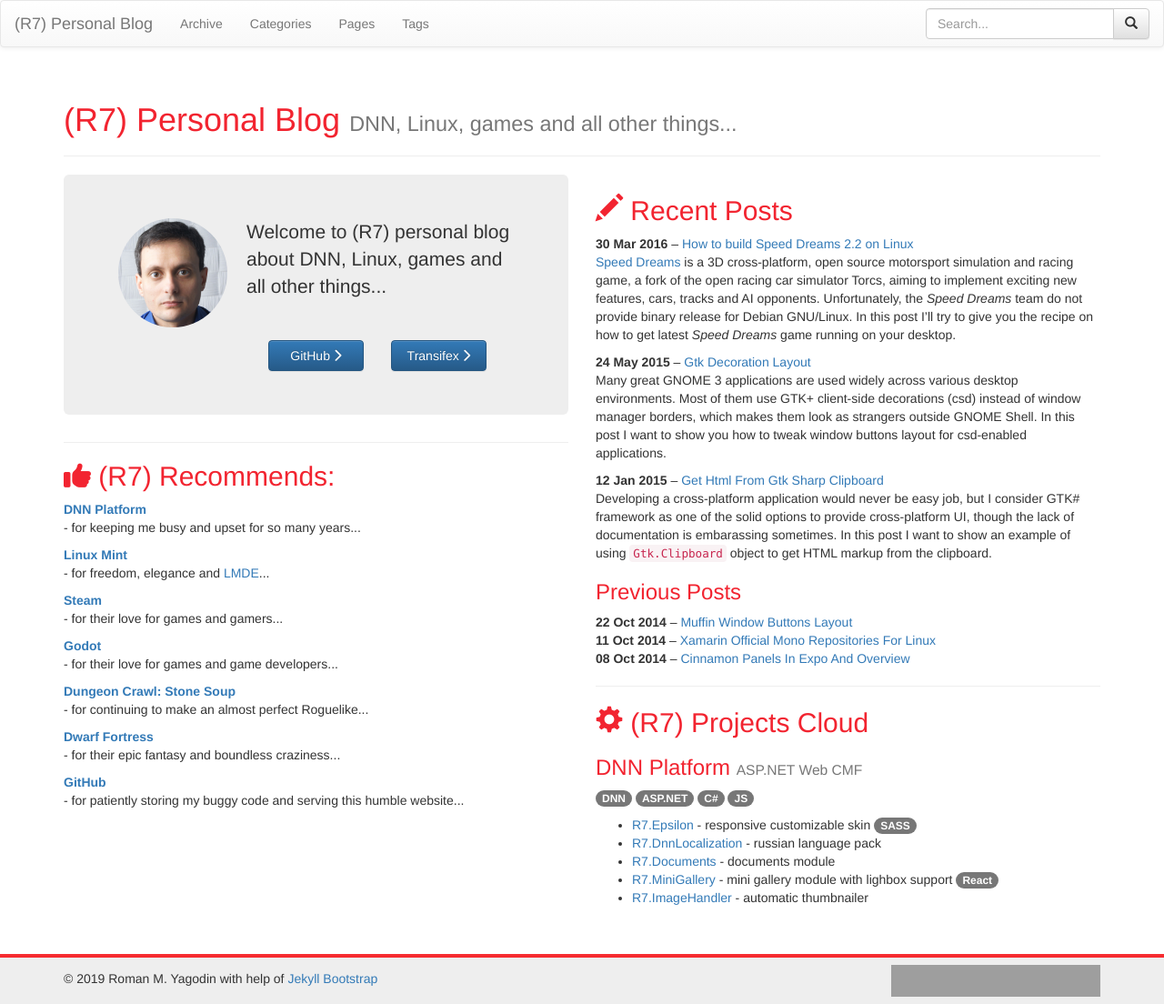
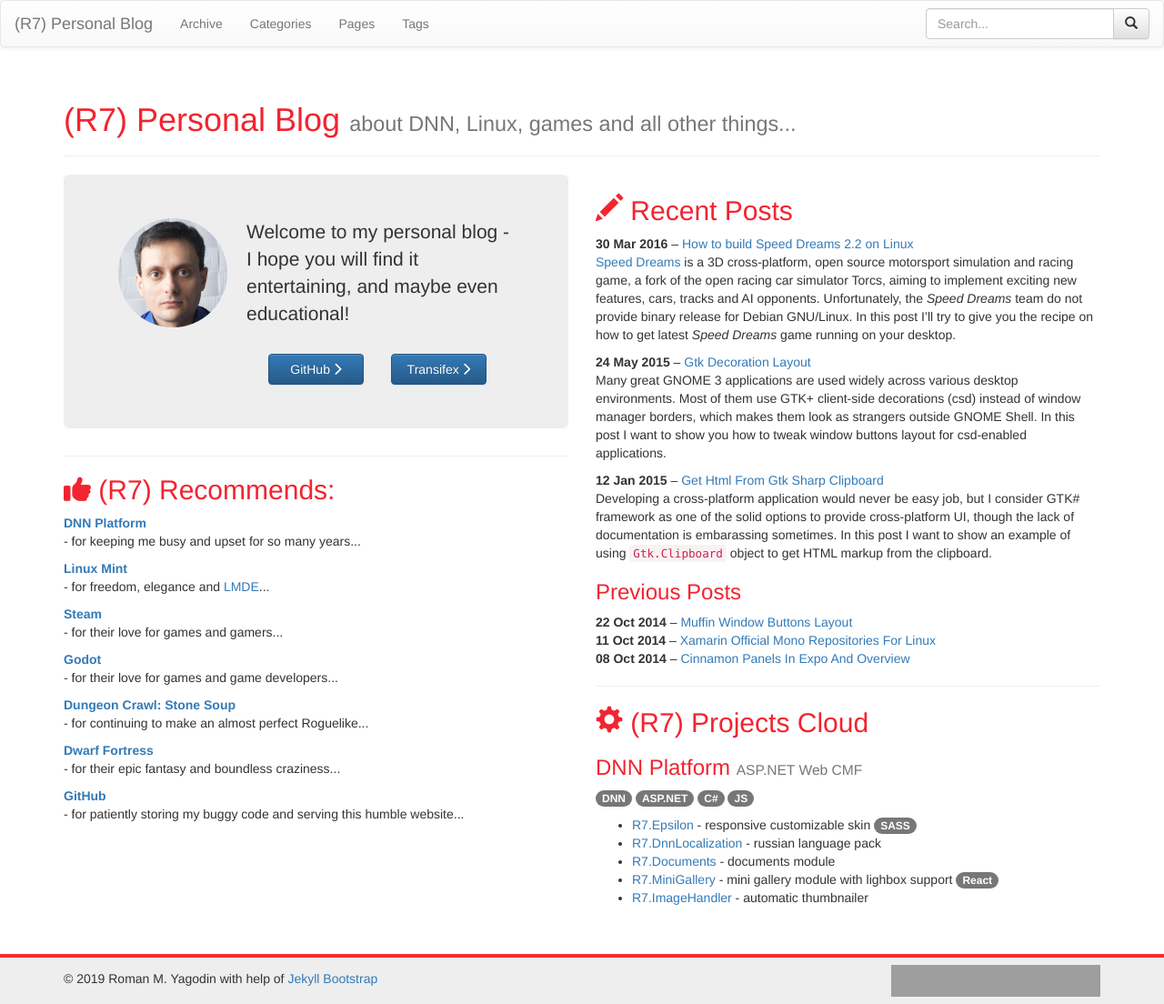
Before and after one commit to roman-yagodin/roman-yagodin.github.io, a Jekyll site: the page built from index.html, in a window 1280 px wide. Shown: the whole page at 91% size. Built offline with Jekyll 4.4.1, drawn with Linux system fonts in a browser that asks for light colours; nearby versions of some CDN libraries; grey boxes are pictures that could not be loaded.

Commit message:
Update tagline and welcome message

```diff
--- a/_includes/jumbotron.html
+++ b/_includes/jumbotron.html
@@ -1,6 +1,6 @@
 <div class="jumbotron">
 	<p><img class="img-circle pull-left" style="width:120px;height:120px;margin-right:1em" src="{{BASE_PATH}}/assets/images/yagodin_rm_square.jpg" alt="Roman M. Yagodin" />
-		Welcome to (R7) personal blog about DNN, Linux, games and all other things...
+		Welcome to my personal blog - I hope you will find it entertaining, and maybe even educational!
 	</p>
 	<div class="clearfix"></div>
 	<div class="container" style="margin-top:1em">
--- a/index.html
+++ b/index.html
@@ -1,7 +1,7 @@
 ---
 layout: page
 title: (R7) Personal Blog
-tagline: DNN, Linux, games and all other things...
+tagline: about DNN, Linux, games and all other things...
 ---
 {% include JB/setup %}
 
```
